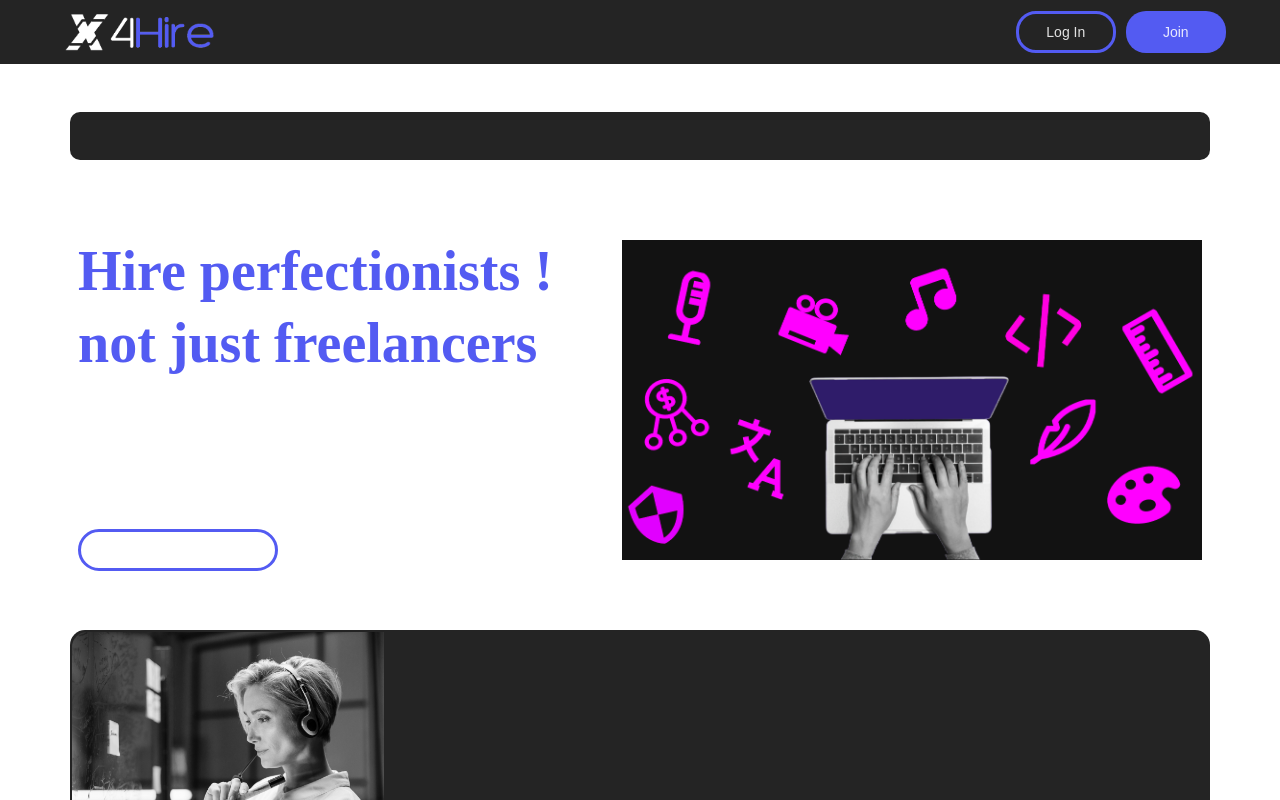
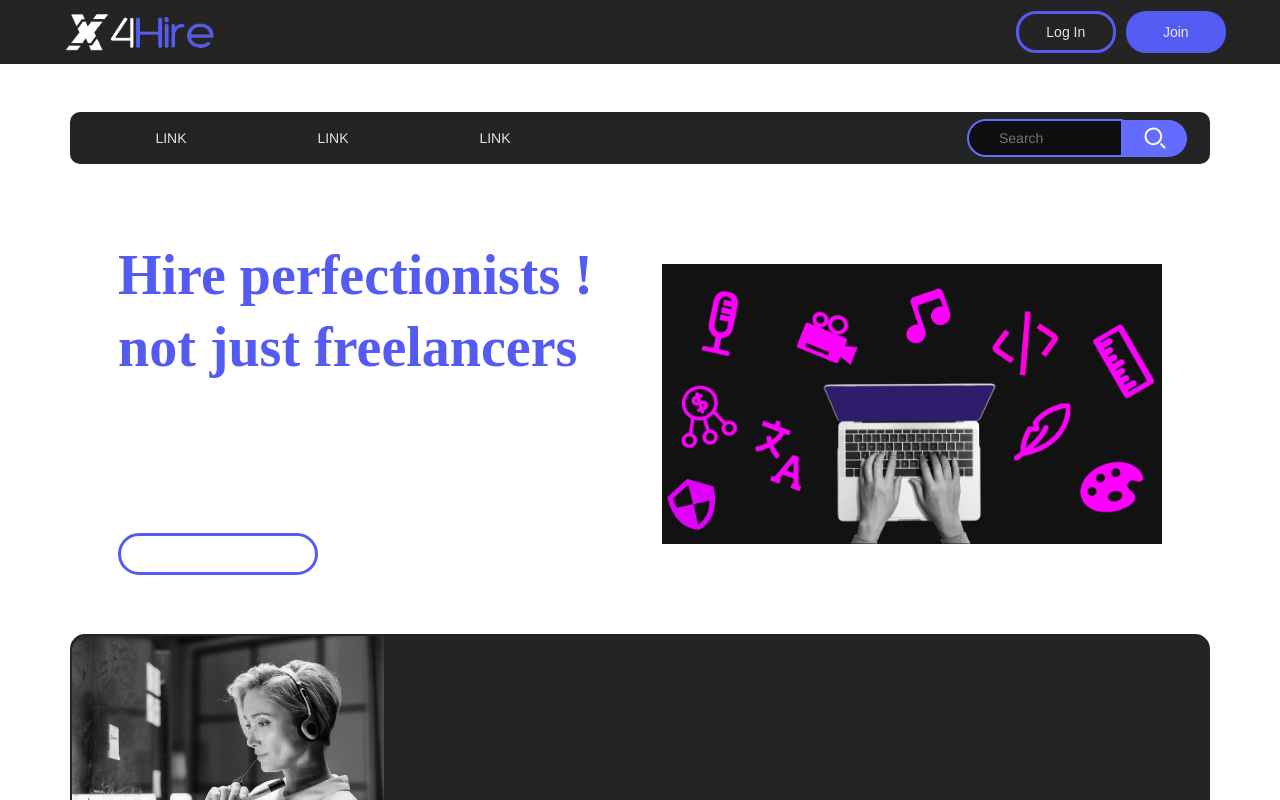
Before and after one commit to AmineNahali/Front-React, a React (Vite) app: page / in a window 1280 px wide. Shown: the top 800 px of the page. Built offline with nearby package versions, Linux system fonts and the light colour scheme.

Commit message:
somewhat finished the searchbar at landing page

```diff
--- a/src/App.tsx
+++ b/src/App.tsx
@@ -15,6 +15,7 @@ var snackable = true;
 var iter: number = 0;
 
 const App = () => {
+
   // fix the router
   return (
     <div className="App">
--- a/src/components/Homepage/Homepage.css
+++ b/src/components/Homepage/Homepage.css
@@ -1,4 +1,4 @@
-body{
+body {
     overflow-x: hidden;
 }
 
@@ -30,8 +30,8 @@ h3 {
 }
 
 .screen1Table {
-    width: 580px;
-    height: 320px;
+    width: 500px;
+    height: 280px;
     background: url("./../../assets/landingpg/bg.png");
     background-position: center;
     background-size: 100% 100%;
@@ -59,11 +59,11 @@ h3 {
     padding: 0;
 }
 
-.s1Right{
-    width: 580px;
+.s1Right {
+    width: 500px;
 }
 
-.s1Left{
+.s1Left {
     width: 540px !important;
     min-width: 500px;
 }
@@ -74,9 +74,9 @@ h3 {
     float: left;
     height: 42px;
     width: 200px;
-    background-color: rgba(0,0,0,0);
+    background-color: rgba(0, 0, 0, 0);
     border-radius: 24px;
-    border:  solid 3px #535bf2;
+    border: solid 3px #535bf2;
 }
 
 .screen2 {
@@ -86,28 +86,29 @@ h3 {
     margin-right: auto;
 }
 
-.t2{
+.t2 {
     border-radius: 15px;
     background-color: #242424;
-    height:320px;
+    height: 320px;
     width: 1140px;
 }
 
-.t2L{
+.t2L {
     border-top-left-radius: 15px;
     border-bottom-left-radius: 15px;
-    width:320px;
+    width: 320px;
     background: url("../../assets/pic1.png");
     background-size: 320px 320px;
     background-position: center;
 }
 
-.t2R{
+.t2R {
     width: 820px;
     min-width: 820px;
 }
 
-.t1, .t2 {
+.t1,
+.t2 {
     transition: transform 400ms;
 }
 
@@ -115,4 +116,4 @@ h3 {
     body {
         overflow-x: scroll;
     }
-  }
+}
--- a/src/components/Homepage/Homepage.tsx
+++ b/src/components/Homepage/Homepage.tsx
@@ -4,11 +4,11 @@ import './Homepage.css';
 import { SearchBar } from './serchbar/SearchBar';
 
 const Dashboard = () => {
-
+    window.scroll(0,0);
     //STATES
     const dashboardNavigator = useNavigate();
     const [opacity, setOpacity] = useState('0');
-    const [transH3, setTransH3] = useState(-100)
+    const [transH3, setTransH3] = useState(-100);
 
     //METHODS (NO EXPORT)
     const checkLogin = () => {
@@ -25,7 +25,7 @@ const Dashboard = () => {
         return (
             <div className='homepage' style={{ 'opacity': opacity }}>
                 <div className='home'>
-                    <SearchBar />
+                    <SearchBar/>
                     <div className='screen1'>
                         <table className='t1' style={{ transform: "translateY(" + (-transH3) + "px)" }}>
                             <tbody>
--- a/src/components/Homepage/serchbar/SearchBar.css
+++ b/src/components/Homepage/serchbar/SearchBar.css
@@ -1,9 +1,62 @@
-.searchbar{
+.searchbar {
     border-radius: 10px;
-    margin-top:48px;
+    margin-top: 48px;
     margin-left: auto;
     margin-right: auto;
     width: 1140px;
-    height: 48px;
+    height: 52px;
     background-color: #242424;
+    transition: transform 400ms;
 }
+.searchbartable {
+    position: relative;
+    top: 50%;
+    transform: translateY(-50%);
+    width: 1100px;
+    height: fit-content;
+}
+.search {
+    float: right;
+    border-top-left-radius: 25px;
+    border-bottom-left-radius: 25px;
+    padding-left: 30px;
+    border: 2px solid transparent;
+    font-size: 1em;
+    font-weight: 500;
+    font-family: inherit;
+    transition: border 0.25s;
+    transition: width .1s linear;
+    width: 120px;
+    height: 32px;;
+    border: 2px solid #646cff;
+}
+.search:focus{
+    width: 260px;
+}
+.submitsearch {
+    border-top-right-radius: 25px;
+    border-bottom-right-radius: 25px;
+    height: 37px;
+    background: #646cff;
+    width: 64px;
+    position: relative;
+    left: -2px;
+    display: flex;
+    justify-content: center;
+    align-items: center;
+}
+.searchbarlinks{
+    width: 160px;
+    background-image: url("../../../assets/magenta.png");
+    background-position: bottom left;
+    background-repeat: no-repeat;
+    background-size:0% 5px;
+    transition: background-size 400ms;
+}
+.searchbarlinks:hover{
+    background-size:100% 5px;
+}
+.srchsvg {
+    width: 34px;
+    height: 34px;
+}
--- a/src/components/Homepage/serchbar/SearchBar.tsx
+++ b/src/components/Homepage/serchbar/SearchBar.tsx
@@ -1,9 +1,35 @@
-import "./SearchBar.css"
+import { useState } from "react";
+import "./SearchBar.css";
+import srchsvg from "../../../assets/search.svg";
 
-export const SearchBar = ()=>{
+export const SearchBar = () => {
+
+    const [transH3, setTransH3] = useState(-100);
+
+    setTimeout(() => {
+        setTransH3(0);
+    }, 200);
+
     return (
-        <div className="searchbar">
+        <div className="searchbar" style={{ transform: "translateY(" + (-transH3) + "px)" }}>
+            <table className="searchbartable" cellSpacing="0">
+                <tbody>
+                    <tr>
+                        <td className="searchbarlinks">
+                        LINK
+                        </td>
+                        <td className="searchbarlinks">
+                        LINK
+                        </td>
+                        <td className="searchbarlinks">
+                        LINK
+                        </td>
 
+                        <td><input className="search" type="text" placeholder="Search" /></td>
+                        <td style={{width:"40px"}}><div className="submitsearch"><img className="srchsvg" src={srchsvg}></img></div></td>
+                    </tr>
+                </tbody>
+            </table>
         </div>
     );
 }
--- a/src/components/Login/Login.tsx
+++ b/src/components/Login/Login.tsx
@@ -7,24 +7,23 @@ import visibleNo from "../../assets/hiddenpw.svg";
 import { useNavigate } from 'react-router-dom';
 import { sleep } from "../../App";
 import { } from '@reduxjs/toolkit';
-import {z} from "zod";
-import { Axios } from 'axios';
+import { z } from "zod";
+import axios from 'axios';
 import { toast } from '../../App';
 
-const axios = new Axios();
 var visibility = visibleNo;
 
 const Login = () => {
 
-  const [bx, setBx] = useState('');
   const loginNavigator = useNavigate();
-  const [username, setUserName] = useState('');
-  const [password, setPassWord] = useState('');
-  const [borderInput, setBorderInput] = useState('');
+  const [bx, setBx                      ] = useState('');
+  const [username, setUserName          ] = useState('');
+  const [password, setPassWord          ] = useState('');
+  const [borderInput, setBorderInput    ] = useState('');
   const [passwordShown, setPasswordShown] = useState(false);
-  const [positionLeft, setPositionLeft] = useState('0');
+  const [positionLeft, setPositionLeft  ] = useState('0');
   const [buttonEnabled, setButtonEnabled] = useState(false);
-  const [logOpacity, setLogOpacity] = useState('0');
+  const [logOpacity, setLogOpacity      ] = useState('0');
 
   const date = new Date();
   let year = date.getFullYear();
@@ -57,7 +56,7 @@ const Login = () => {
       flag3 = false;
     }
     var flag4 = true;
-    if (isNumeric(tmp)) { // check if the username starts with a number
+    if (isNumeric2(tmp)) { // check if the username starts with a number
       flag4 = false;
     }
     if (flag1 && flag2 && flag3 && flag4) {
@@ -68,26 +67,42 @@ const Login = () => {
   const authenticate = async () => {
     setButtonEnabled(true);
 
-    if ((validUsername(username) || isEmail(username)) && password.length >= 8)
-    { //1: successful login
-      toast("Login successful.","success");
-      nav('/');
+    if ((validUsername(username) || isEmail(username)) && password.length >= 8) { //1: VALID CREDENTIALS
+      axios.post('http://localhost:3000/api/user/login/', {
+        username: username,
+        password: password
+      })
+      .then((res: any) => res.data)
+      .then((data: any) => {
+        if (data.success) {
+          toast("Login successful."// + data.serverTime
+          ,"success");
+          nav('/');
+        }
+        else {
+          toast(data.serverTime, "error");
+        }
+      })
+      .catch((error) => {
+        toast("Connexion Error.", "error");
+      });
     }
-    else { //2: failed login
-      if(username=="" && password==""){
-        toast("Missing Credentials.","error");
+    else { //2: INVALID CREDENTIALS
+      if (username == "" && password == "") {
+        toast("Missing Credentials.", "error");
       }
-      else if (!validUsername(username) && password != ""){
+      else if (!validUsername(username) && password != "") {
         toast("Invalid Username.", "error");
-      }else if (validUsername(username) && password == ""){
+      } else if (validUsername(username) && password == "") {
         toast("Missing Password.", "error");
-      }else{
+      } else {
         toast("An Error has occured.", "error");
       }
       //RED EFFECT ON INPUT
       setBx('0px 0px 0.5rem #D21312');
       setBorderInput('2px solid #D21312');
-      setUserName(''); setPassWord('');
+      setUserName('');
+      setPassWord('');
 
       //SHAKE THE BUTTON
       var offset: number = 0;
@@ -190,7 +205,7 @@ const Login = () => {
   )
 }
 
-function isNumeric(arg0: string) {
+function isNumeric2(arg0: string) {
   if (arg0 != "") {
     if (arg0.match(/^-?\d+$/) || arg0.match(/^\d+\.\d+$/)) {
       return true; // is an integer(1st condition) or float(2nd condition) .. (positive/negative check already included in the regex so don't worry)
```
Also changed, not shown: src/assets/magenta.png (added), src/assets/search.svg (added).
